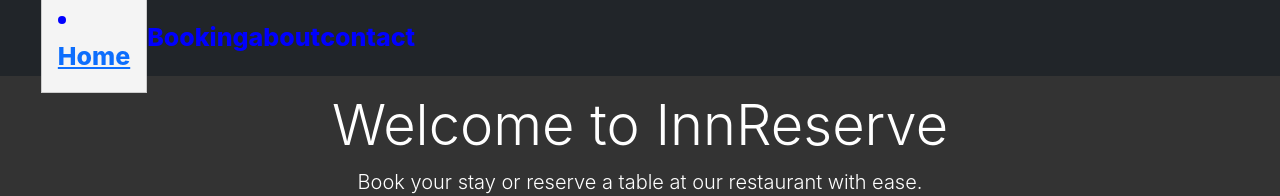
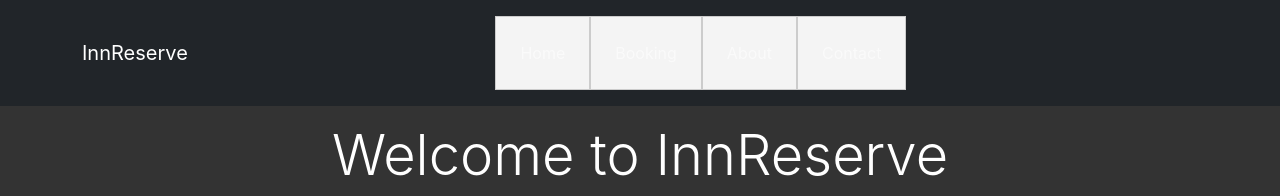
Before and after one commit to Annacletter/reservation-app, a React (Create React App) app in the folder innreserve/: page / in a window 1280 px wide. Shown: the top 196 px of the page. Built offline with nearby package versions, Linux system fonts and the light colour scheme.

Commit message:
implimented bootstrap

```diff
--- a/innreserve/src/components/Navbar.js
+++ b/innreserve/src/components/Navbar.js
@@ -1,21 +1,33 @@
 import React from 'react';
 import { Link } from 'react-router-dom';
 import "../styles.css";
+import 'bootstrap/dist/css/bootstrap.min.css';
 
 const Navbar = () => {
     return (
-        <div>
-            <nav className="navbar navbar-expand-lg navbar-dark bg-dark">
-                <div className="brand">
-                    <div className="app_navbar-right">
-                        <li><Link to="/">Home</Link></li>
-	                <Link className="nav-link" to="/Booking">Booking</Link>
-	    		<Link className="nav-link" to="/about">about</Link>
-	    		<Link className="nav-link" to="/contact">contact</Link>
-	                </div>
-	    </div>
-            </nav>
-        </div>
+        <nav className="navbar navbar-expand-lg navbar-dark bg-dark">
+            <div className="container">
+                <div className="navbar-brand">
+                    InnReserve
+                </div>
+                <div className="collapse navbar-collapse" id="navbarNav">
+                    <ul className="navbar-nav ml-auto">
+                        <li className="nav-item">
+                            <Link className="nav-link" to="/">Home</Link>
+                        </li>
+                        <li className="nav-item">
+                            <Link className="nav-link" to="/booking">Booking</Link>
+                        </li>
+                        <li className="nav-item">
+                            <Link className="nav-link" to="/about">About</Link>
+                        </li>
+                        <li className="nav-item">
+                            <Link className="nav-link" to="/contact">Contact</Link>
+                        </li>
+                    </ul>
+                </div>
+            </div>
+        </nav>
     );
 }
 
```
